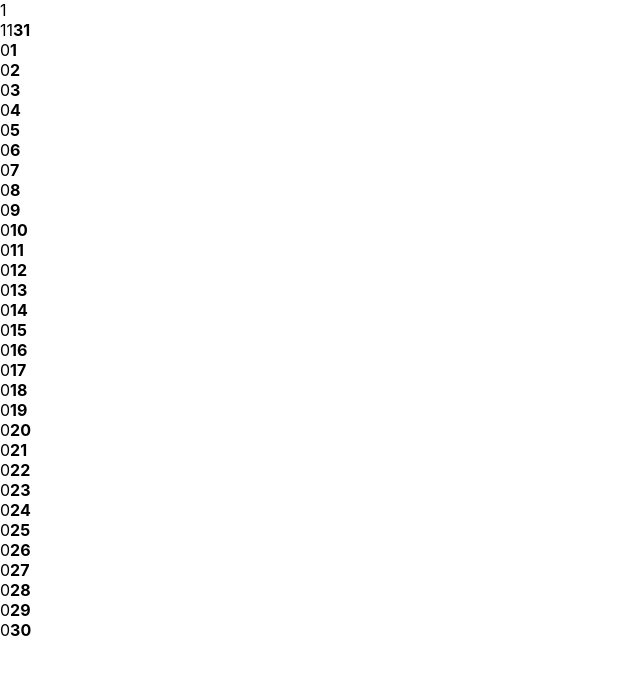
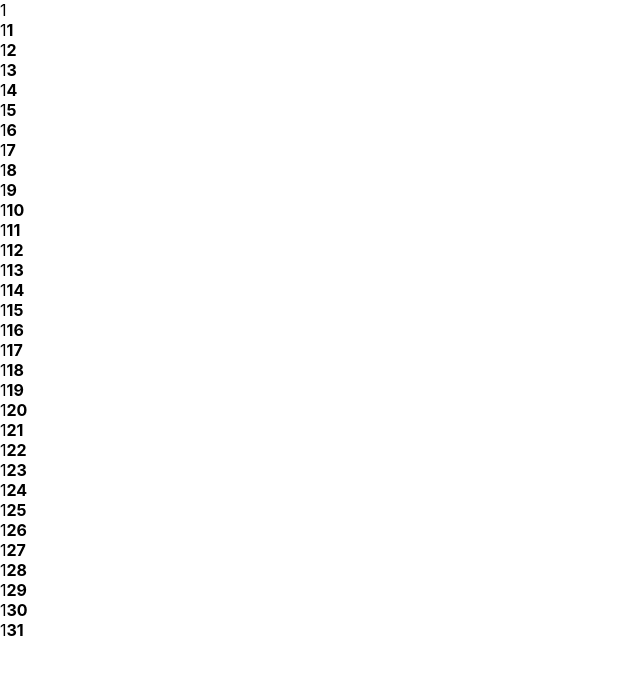
Before and after one commit to enuesaa/nextjs-calendar-app, a Next.js app: page /calendar/month/1 in a window 1280 px wide. Shown: the top 674 px of the page, without its empty margins (0-640 px from the left). Built offline with nearby package versions, Linux system fonts and the light colour scheme.

Commit message:
fix: calendar

```diff
--- a/src/pages/calendar/month/[month].tsx
+++ b/src/pages/calendar/month/[month].tsx
@@ -10,12 +10,12 @@ type CalendarDate = {
 
 const MonthPage: NextPage = () => {
   const router = useRouter()
-  const { month } = router.query
+  const { month } = router.query // like 2022-10
   const daysInMonth = dayjs(`${month}-01`).daysInMonth()
   const dates: CalendarDate[] = []
-  for (let i = 0; i < daysInMonth; i++) {
+  for (let i = 1; i <= daysInMonth; i++) {
     dates.push({
-      month: dayjs(`${month}-01`).date(i).month(),
+      month: dayjs(`${month}-01`).date(i).month() + 1,
       day: dayjs(`${month}-01`).date(i).date(),
     })
   }
```
